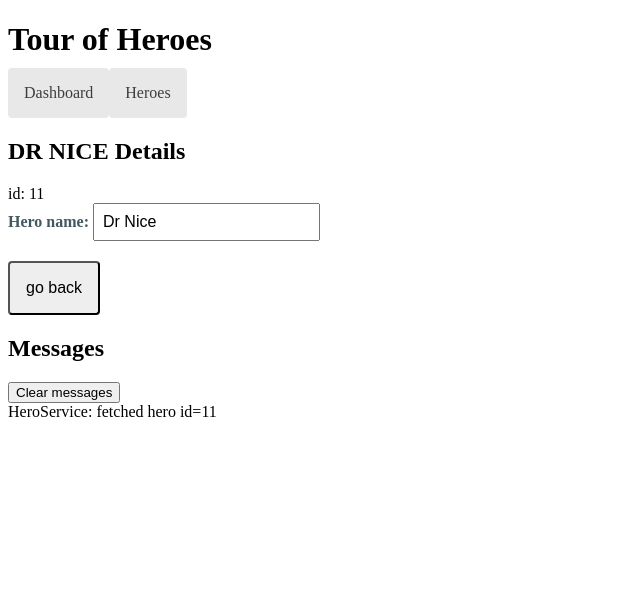
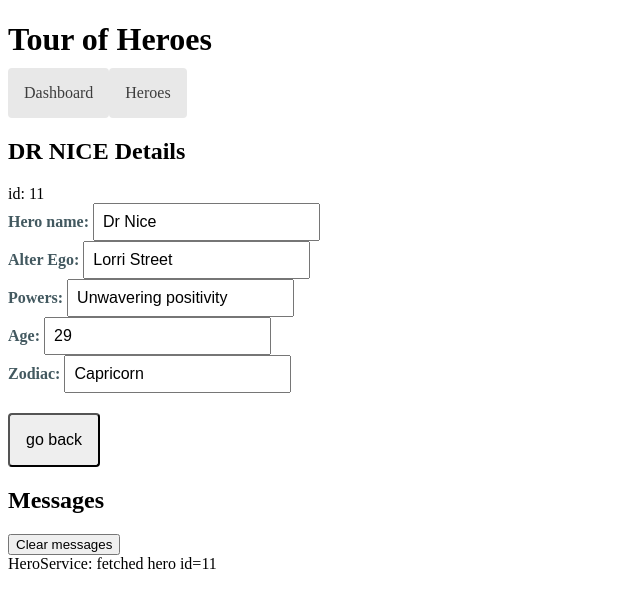
Before and after one commit to NigelC-Quo/FED2201, an Angular app in the folder Assignments/10 - Angular Tour of Heroes Tutorial/angular-tour-of-heroes/: page /detail/11 in a window 1280 px wide. Shown: the top 608 px of the page, without its empty margins (0-640 px from the left). Built offline with nearby package versions, Linux system fonts and the light colour scheme.

Commit message:
Added 4 more properties to the hero object

```diff
--- a/Assignments/10 - Angular Tour of Heroes Tutorial/angular-tour-of-heroes/src/app/hero-detail/hero-detail.component.html
+++ b/Assignments/10 - Angular Tour of Heroes Tutorial/angular-tour-of-heroes/src/app/hero-detail/hero-detail.component.html
@@ -5,6 +5,18 @@
     <div>
       <label for="hero-name">Hero name: </label>
       <input id="hero-name" [(ngModel)]="hero.name" placeholder="name">
+      <br>
+      <label for="hero-ego">Alter Ego: </label>
+      <input id="hero-ego" [(ngModel)]="hero.alterEgo" placeholder="alterEgo">
+      <br>
+      <label for="hero-power">Powers: </label>
+      <input id="hero-power" [(ngModel)]="hero.powers" placeholder="powers">
+      <br>
+      <label for="hero-age">Age: </label>
+      <input id="hero-age" [(ngModel)]="hero.age" placeholder="age">
+      <br>
+      <label for="hero-zodiac">Zodiac: </label>
+      <input id="hero-zodiac" [(ngModel)]="hero.zodiac" placeholder="zodiac">
     </div>
     <button type="button" (click)="goBack()">go back</button>
   </div>
--- a/Assignments/10 - Angular Tour of Heroes Tutorial/angular-tour-of-heroes/src/app/hero.ts
+++ b/Assignments/10 - Angular Tour of Heroes Tutorial/angular-tour-of-heroes/src/app/hero.ts
@@ -1,4 +1,8 @@
 export interface Hero {
     id: number;
     name: string;
+    alterEgo: string;
+    powers: string;
+    age: number;
+    zodiac: string;
   }
--- a/Assignments/10 - Angular Tour of Heroes Tutorial/angular-tour-of-heroes/src/app/heroes/heroes.component.ts
+++ b/Assignments/10 - Angular Tour of Heroes Tutorial/angular-tour-of-heroes/src/app/heroes/heroes.component.ts
@@ -2,7 +2,6 @@ import { Component, OnInit } from '@angular/core';
 
 import { Hero } from '../hero';
 import { HeroService } from '../hero.service';
-import { MessageService } from '../message.service';
 
 @Component({
   selector: 'app-heroes',
@@ -16,7 +15,7 @@ export class HeroesComponent implements OnInit {
 
   heroes: Hero[] = [];
 
-  constructor(private heroService: HeroService, private messageService: MessageService) { }
+  constructor(private heroService: HeroService) { }
 
   ngOnInit(): void {
     this.getHeroes();
--- a/Assignments/10 - Angular Tour of Heroes Tutorial/angular-tour-of-heroes/src/app/mock-heroes.ts
+++ b/Assignments/10 - Angular Tour of Heroes Tutorial/angular-tour-of-heroes/src/app/mock-heroes.ts
@@ -1,14 +1,14 @@
 import { Hero } from './hero';
 
 export const HEROES: Hero[] = [
-  { id: 11, name: 'Dr Nice' },
-  { id: 12, name: 'Narco' },
-  { id: 13, name: 'Bombasto' },
-  { id: 14, name: 'Celeritas' },
-  { id: 15, name: 'Magneta' },
-  { id: 16, name: 'RubberMan' },
-  { id: 17, name: 'Dynama' },
-  { id: 18, name: 'Dr IQ' },
-  { id: 19, name: 'Magma' },
-  { id: 20, name: 'Tornado' }
+  { id: 11, name: 'Dr Nice', alterEgo:'Lorri Street', powers: 'Unwavering positivity', age: 29, zodiac: 'Capricorn'},
+  { id: 12, name: 'Narco', alterEgo: 'Scottie Akins', powers: 'Ultimate sword-master', age: 32, zodiac: 'Sagittarius'},
+  { id: 13, name: 'Bombasto', alterEgo: 'Lang Goebel', powers: 'Bomb genius', age: 30, zodiac: 'Aries'},
+  { id: 14, name: 'Celeritas', alterEgo: 'Mitzi Foust', powers: 'Clairvoyance', age: 22, zodiac: 'Virgo'},
+  { id: 15, name: 'Magneta', alterEgo: 'Masako Means', powers: 'Potion master', age: 25, zodiac: 'Pisces'},
+  { id: 16, name: 'RubberMan', alterEgo: 'Son Bryson', powers: 'Elasticity', age: 36, zodiac: 'Gemini'},
+  { id: 17, name: 'Dynama', alterEgo: 'Tania Garland', powers: 'Lightning rod', age: 27, zodiac: 'Libra'},
+  { id: 18, name: 'Dr IQ', alterEgo: 'Demetrius Maurer', powers: 'Super intelligence', age: 24, zodiac: 'Aquarius'},
+  { id: 19, name: 'Magma', alterEgo: 'Brendon Ogden', powers: 'Fire creation', age: 21, zodiac: 'Taurus'},
+  { id: 20, name: 'Tornado', alterEgo: 'Garth Arnett', powers: 'Air manipulation', age: 35, zodiac: 'Scorpio'}
 ];
```
